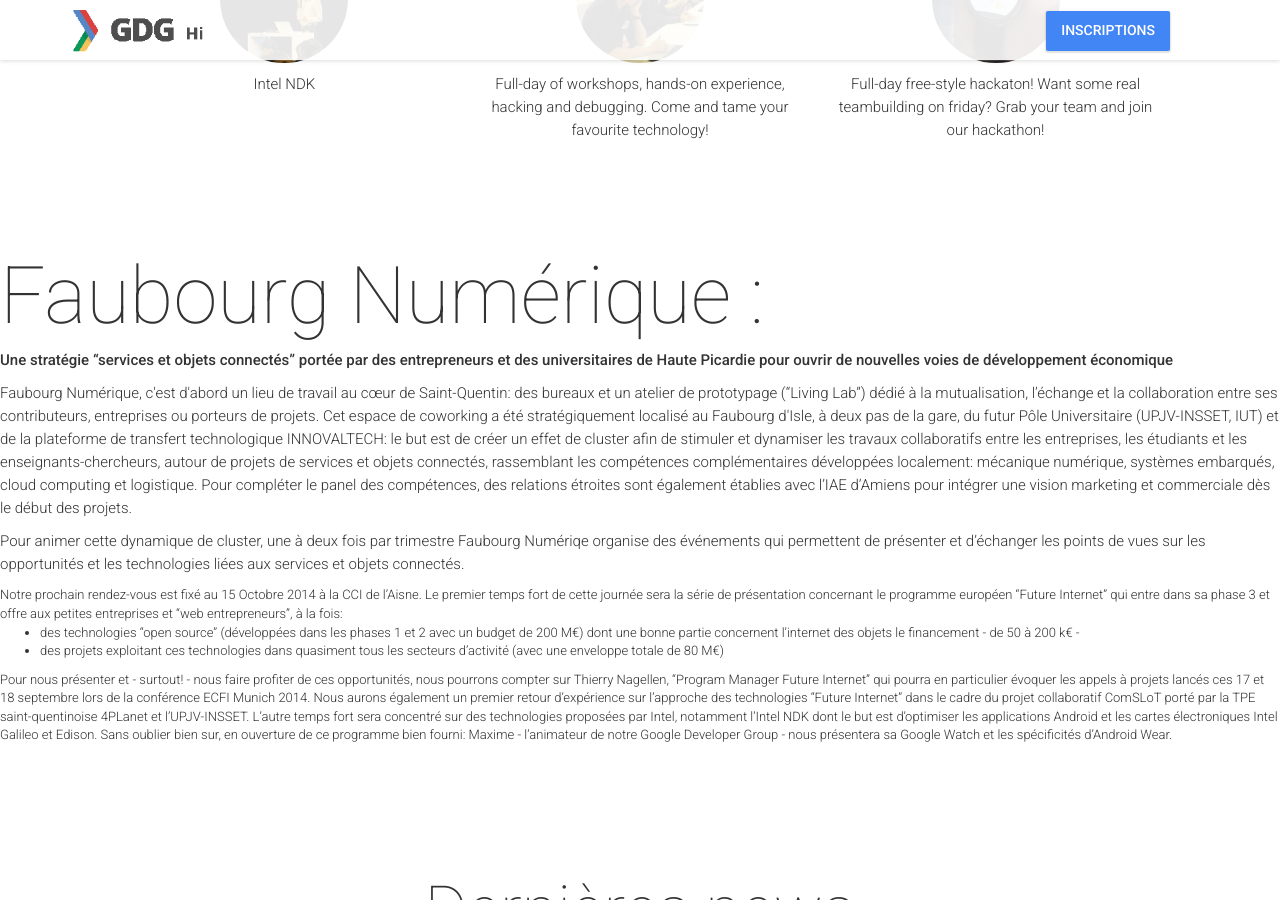
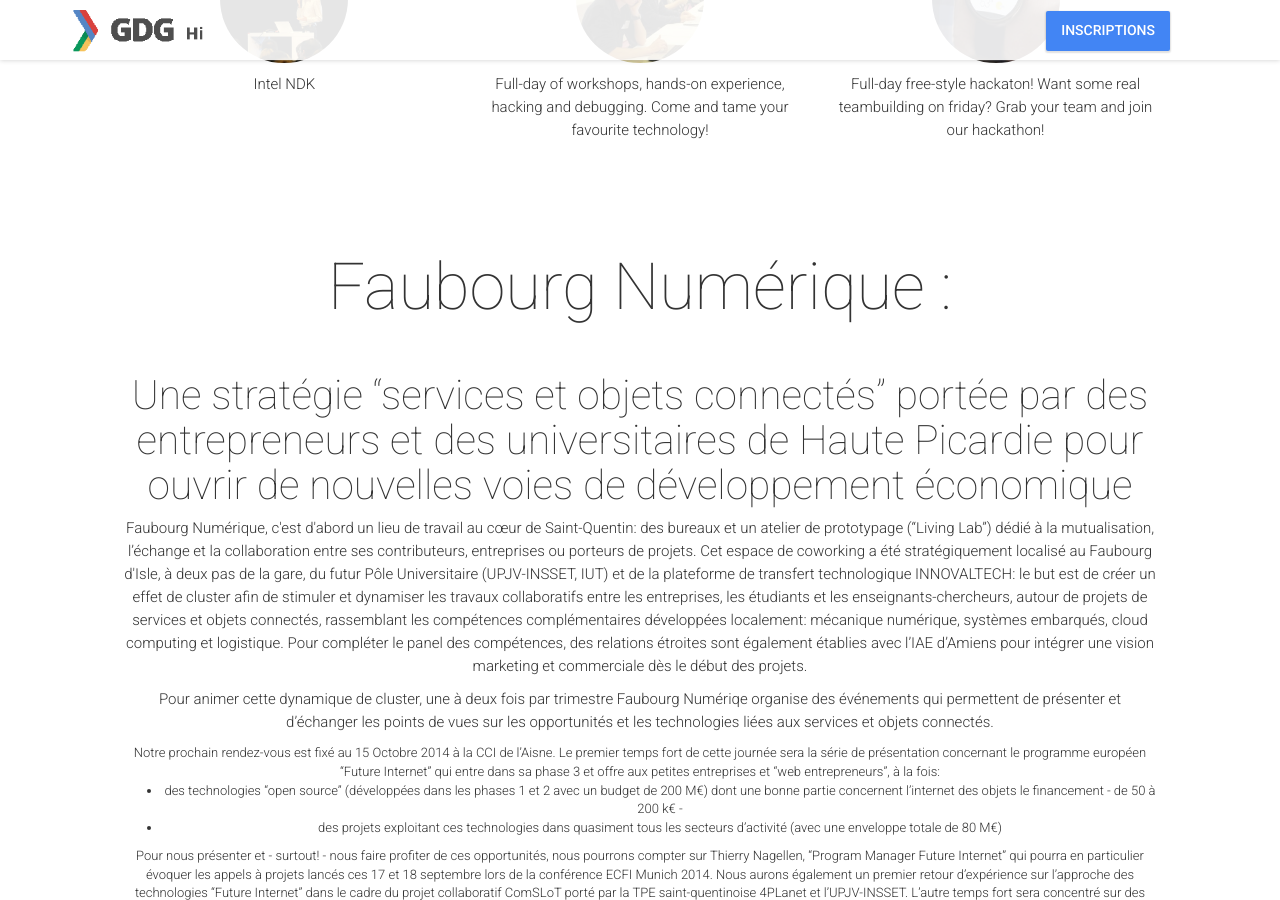
Before and after one commit to MaximeMularz/gdg-intel, a Jekyll site: the page built from index.html, in a window 1280 px wide and 900 px high, scrolled down 1281 px. Built offline with Jekyll 4.4.1, drawn with Linux system fonts in a browser that asks for light colours; nearby versions of some CDN libraries; comment, search, counter and statistics services are not loaded.

Commit message:
Post Faubourg

```diff
--- a/_includes/post.html
+++ b/_includes/post.html
@@ -1,9 +1,10 @@
 <!-- Begin Post-->
 <section id="post-section" class="post-section">
-    <div class="content-wrapper text-left">
-<h1>Faubourg Numérique :</h1>
+    <div class="content-wrapper">
+    <div class="col-lg-10 col-lg-offset-1">
+<h3>Faubourg Numérique :</h3>
 
- <p><b>Une stratégie “services et objets connectés” portée par des entrepreneurs et des universitaires de Haute Picardie pour ouvrir de nouvelles voies de développement économique</b></p>
+ <h4>Une stratégie “services et objets connectés” portée par des entrepreneurs et des universitaires de Haute Picardie pour ouvrir de nouvelles voies de développement économique</h4>
 
 <p>Faubourg Numérique, c'est d'abord un lieu de travail au cœur de Saint-Quentin: des bureaux et un atelier de prototypage (“Living Lab”) dédié à la mutualisation, l’échange et la collaboration entre ses contributeurs, entreprises ou porteurs de projets. Cet espace de coworking a été stratégiquement localisé au Faubourg d'Isle, à deux pas de la gare, du futur Pôle Universitaire (UPJV-INSSET, IUT) et de la plateforme de transfert technologique INNOVALTECH: le but est de créer un effet de cluster afin de stimuler et dynamiser les travaux collaboratifs entre les entreprises, les étudiants et les enseignants-chercheurs, autour de projets de services et objets connectés, rassemblant les compétences complémentaires développées localement: mécanique numérique, systèmes embarqués, cloud computing et logistique. Pour compléter le panel des compétences, des relations étroites sont également établies avec l’IAE d’Amiens pour intégrer une vision marketing et commerciale dès le début des projets.</p>
 
@@ -14,5 +15,6 @@
 </ul>
 Pour nous présenter et - surtout! - nous faire profiter de ces opportunités, nous pourrons compter sur Thierry Nagellen, “Program Manager Future Internet” qui pourra en particulier évoquer les appels à projets lancés ces 17 et 18 septembre lors de la conférence ECFI Munich 2014. Nous aurons également un premier retour d’expérience sur l’approche des technologies “Future Internet” dans le cadre du projet collaboratif ComSLoT porté par la TPE saint-quentinoise 4PLanet et l’UPJV-INSSET. L’autre temps fort sera concentré sur des technologies proposées par Intel, notamment l’Intel NDK dont le but est d’optimiser les applications Android et les cartes électroniques Intel Galileo et Edison. Sans oublier bien sur, en ouverture de ce programme bien fourni: Maxime - l’animateur de notre Google Developer Group - nous présentera sa Google Watch et les spécificités d’Android Wear.
     </div>
+</div>
 </section>
 <!-- End Post -->
```
